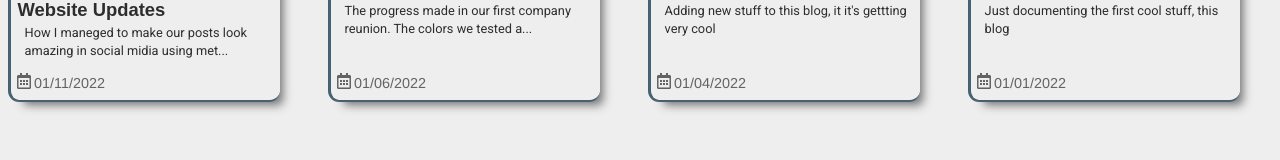
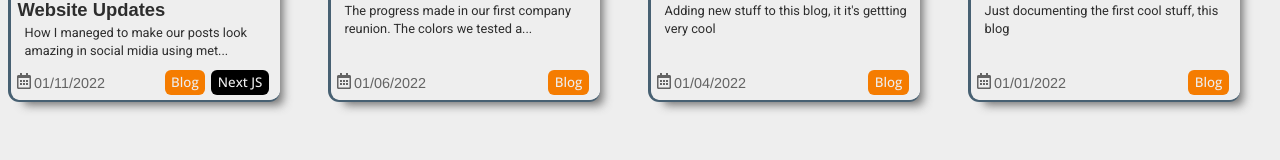
Before and after one commit to RenatoCesarF/back-to-pixels, a Next.js app: page /blog in a window 1280 px wide. Shown: the part 311-471 px from the top of the page. Built offline with nearby package versions, Linux system fonts and the light colour scheme.

Commit message:
:sparkles: Categories show up now

```diff
--- /dev/null
+++ b/src/components/CategoryTag.tsx
@@ -0,0 +1,23 @@
+import Category from '../classes/category'
+const categoriesInfo = require('../helpers/categoriesInfo.json');
+// import categoriesInfo from '../helpers/categoriesInfo'
+
+interface tagProps{
+    categoryKey: Category;
+}
+
+const CategoryTag: React.FC<tagProps> = (props: tagProps)=>{
+    const tagkey: string = props.categoryKey.toString().toLowerCase();
+    const tagInfo: Category  = categoriesInfo[tagkey];
+    const isGradient: boolean = tagInfo.gradient ? tagInfo === null : false;
+
+    return(
+        <>
+            <button id="tag" style={{backgroundColor: tagInfo.color, color: tagInfo.textColor }} >
+                <p>{tagInfo.name}</p>
+            </button>
+        </>
+    )
+}
+
+export default CategoryTag
--- a/src/components/PostCard.tsx
+++ b/src/components/PostCard.tsx
@@ -5,6 +5,8 @@ import Post from '../classes/postType';
 import {FaCalendarAlt,FaRegCalendarAlt} from 'react-icons/fa';
 import { m } from 'framer-motion';
 import { cardVariants } from '../helpers/animations';
+import Category from '../classes/category';
+import CategoryTag from './CategoryTag';
 
 interface IPost{
     post: Post
@@ -55,6 +57,13 @@ const PostCard: React.FC<IPost> = ({post}: IPost) => {
                             <FaRegCalendarAlt id='card-date-icon' size={16}/>
                             <p className="post-card-date">{post.date}</p>
                         </div>
+                        <div className='post-card-categories-row'>
+                            {
+                                post.categories.map((category: Category, index: number)=>{
+                                    return (<CategoryTag categoryKey={category} key={index}/>)
+                                })
+                            }
+                        </div>
                     </div>
             </m.div>
         </Link>
--- /dev/null
+++ b/src/helpers/categoriesInfo.json
@@ -0,0 +1,14 @@
+{
+    "nextjs": {
+        "name": "Next JS",
+        "color": "#000000",
+        "about": "Articles about projects or matters that envolves the Next.JS framework",
+        "textColor": "#EEEEEE"
+    },
+    "blog":{
+        "name": "Blog",
+        "color": "#F57C00",
+        "about": "Articles about the creation or documentation around the blog it self",
+        "textColor": "#EEEEEE"
+    }
+}
--- a/src/pages/blog.tsx
+++ b/src/pages/blog.tsx
@@ -7,11 +7,12 @@ import { domAnimation, LazyMotion, m, motion } from 'framer-motion';
 import NextHead from 'next/head';
 
 
+import globalStyles from '../styles/blog.styles'
 import PostCard from '../components/PostCard';
-import globalStyles from '../styles/blog.styles'
+import CategoryTag from '../components/CategoryTag';
 import Post from '../classes/postType';
+import Author from '../classes/authorType';
 import {sortByDate, sortByDateReverse} from '../utils/sort';
-import Author from '../classes/authorType';
 
 import { slideInUp, slideInLeft, slideCardUp, slideInDown, cardVariants } from '../helpers/animations';
 
--- a/src/pages/blog/[slug].tsx
+++ b/src/pages/blog/[slug].tsx
@@ -54,7 +54,7 @@ const PostPage: React.FC<IPost> = ({post}: IPost) => {
                 <meta name="googlebot" content="index, follow"/>
                 {
                     post.categories.map((name: Category, index:number) =>(
-                        <meta name="keywords" content={name} key={index}/>
+                        <meta name="keywords" content={name.toString()} key={index}/>
                     ))
                 }
 
@@ -74,7 +74,7 @@ const PostPage: React.FC<IPost> = ({post}: IPost) => {
                 <meta property="blog:published_time" content={post.date}/>
                 {
                     post.categories.map((name: Category, index: number) =>(
-                        <meta property="blog:tag" content={name} key={index}/>
+                        <meta property="blog:tag" content={name.toString()} key={index}/>
                     ))
                 }
 
--- a/src/styles/blog.styles.js
+++ b/src/styles/blog.styles.js
@@ -118,9 +118,11 @@ export default css.global`
 .post-card-footer{
   z-index: 1;
   margin-top: auto;
+  display: flex;
   background-color: var(--card-color);
   border-radius: 0px 0px 0.7rem 0.7rem;
   height: auto;
+  justify-content: space-between;
 
 }
 .card-date-row{
@@ -128,7 +130,11 @@ export default css.global`
   display: inline-flex;
   margin-left: 0.3rem;
 }
-
+.post-card-categories-row{
+  margin-top: auto;
+  margin-bottom: 0.3rem;
+  margin-right: 0.5rem;
+}
 #card-date-icon{
   color: #636363;
   margin-top: 0.95rem;
--- /dev/null
+++ b/src/styles/categoryTag.styles.js
@@ -0,0 +1,6 @@
+import css from 'styled-jsx/css'
+
+export default css.global`
+
+
+`
--- a/src/styles/globals.css
+++ b/src/styles/globals.css
@@ -316,3 +316,22 @@ footer p{
     margin-top: -1.1em;
   }
 }
+
+#tag{
+  background-color: #476072;
+  border-radius: 0.375rem;
+  border: none;
+  cursor: pointer;
+  text-align:center;
+  vertical-align:middle;
+  padding: 0.2rem 0.4rem;
+  margin-left: 0.2rem;
+  margin-right: 0.2rem;
+  max-width: 100vw;
+}
+#tag p{
+  font-size: 1em;
+  color: var(--main-font-color);
+  font-family: "Open Sans", sans-serif;
+  margin: 0;
+}
```
Also changed, not shown: src/classes/category.ts (+10 -1 lines).
